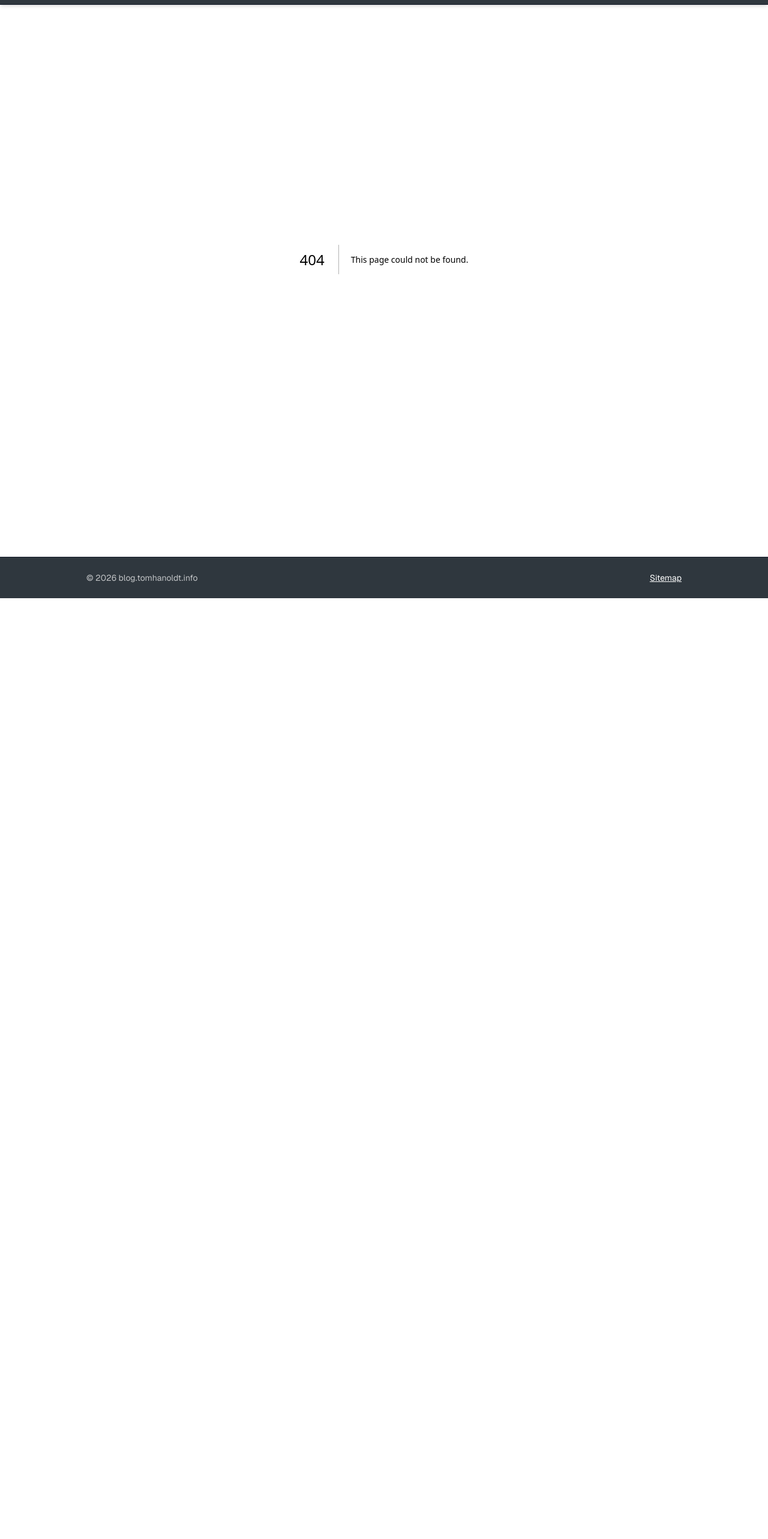
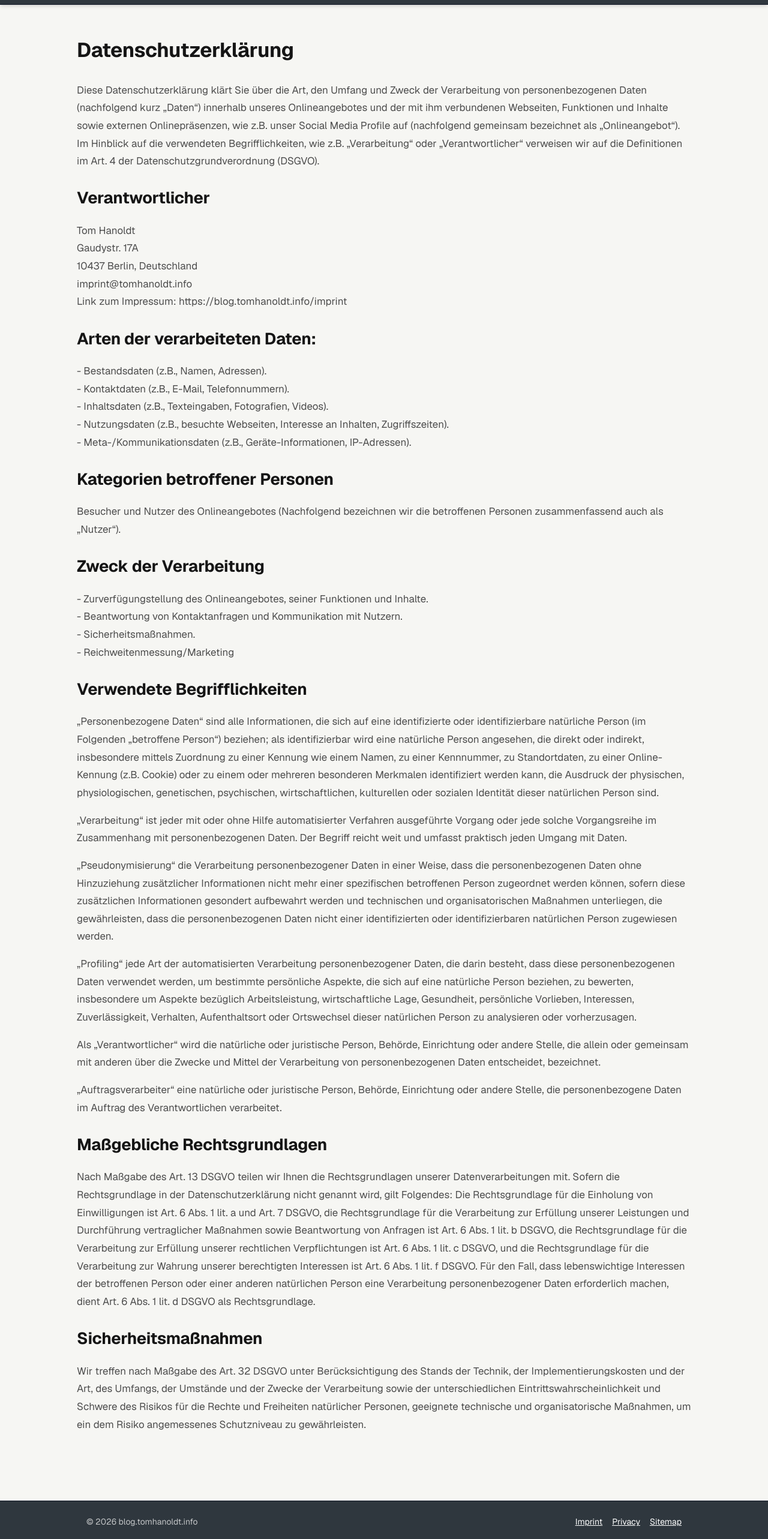
Before and after one commit to tomhanoldt/tomhanoldt.github.io.src, a Next.js app: page /privacy in a window 1280 px wide. Before the commit this address had no page. Shown: the part 41-2606 px from the top of the page at 60% size. Before the commit the page ends 1038 px from the top, so only its background shows below. Built offline with nearby package versions, Linux system fonts and the light colour scheme.

Commit message:
impressum

```diff
--- /dev/null
+++ b/src/app/imprint/page.tsx
@@ -0,0 +1,45 @@
+import Image from 'next/image'
+export default function ImprintPage() {
+  return (
+    <main className='markdown'>
+      <h1>Impressum</h1>
+      <p>
+        Tom Hanoldt
+        <br />
+        Gaudystr. 17A
+        <br />
+        10437 Berlin, Deutschland
+        <br />
+        imprint@tomhanoldt.info
+      </p>
+      <p>
+        Inhaltlich Verantwortlicher gem. §5 TMG und §55 RfStV: Tom Hanoldt,
+        Adresse wie oben
+      </p>
+      <h2>Haftungshinweis:</h2>
+      <p>
+        Die Inhalte dieser Website werden mit größtmöglicher Sorgfalt erstellt.
+        Ich übernehme jedoch keine Gewähr für die Richtigkeit, Vollständigkeit
+        und Aktualität der bereitgestellten Inhalte. Die Nutzung der Inhalte der
+        Website erfolgt auf eigene Gefahr des Nutzers. Mit der reinen Nutzung
+        dieser Website kommt keinerlei Vertragsverhältnis zwischen dem Nutzer
+        und dem Anbieter zustande.
+      </p>
+      <h2>Urheberrechtlicher Hinweis:</h2>
+      <p>
+        Die durch die Seitenbetreiber erstellten Inhalte und Werke auf diesen
+        Seiten unterliegen dem deutschen Urheberrecht. Die Vervielfältigung,
+        Bearbeitung, Verbreitung und jede Art der Verwertung außerhalb der
+        Grenzen des Urheberrechtes bedürfen der schriftlichen Zustimmung des
+        jeweiligen Autors bzw. Erstellers. Downloads und Kopien dieser Seite
+        sind nur für den privaten, nicht kommerziellen Gebrauch gestattet.
+        Soweit die Inhalte auf dieser Seite nicht vom Betreiber erstellt wurden,
+        werden die Urheberrechte Dritter beachtet. Insbesondere werden Inhalte
+        Dritter als solche gekennzeichnet. Sollten Sie trotzdem auf eine
+        Urheberrechtsverletzung aufmerksam werden, bitten wir um einen
+        entsprechenden Hinweis. Bei Bekanntwerden von Rechtsverletzungen werden
+        wir derartige Inhalte umgehend entfernen.
+      </p>
+    </main>
+  )
+}
--- a/src/app/page/[page]/page.tsx
+++ b/src/app/page/[page]/page.tsx
@@ -15,9 +15,10 @@ export async function generateStaticParams() {
 
 export default async function Page({
   params,
-}: { params: { page: string } } | { params: Promise<{ page: string }> }) {
-  const resolvedParams =
-    typeof params.then === 'function' ? await params : params
+}: {
+  params: { page: string } | Promise<{ page: string }>
+}) {
+  const resolvedParams = await Promise.resolve(params)
   const posts = await getAllPosts()
   const pageSize = 20
   const page = parseInt(resolvedParams.page, 10) || 1
--- /dev/null
+++ b/src/app/privacy/page.tsx
@@ -0,0 +1,129 @@
+export default function PrivacyPage() {
+  return (
+    <main className='markdown'>
+      <h1>Datenschutzerklärung</h1>
+      <h2 id='dsg-general-intro'></h2>
+      <p>
+        Diese Datenschutzerklärung klärt Sie über die Art, den Umfang und Zweck
+        der Verarbeitung von personenbezogenen Daten (nachfolgend kurz „Daten“)
+        innerhalb unseres Onlineangebotes und der mit ihm verbundenen Webseiten,
+        Funktionen und Inhalte sowie externen Onlinepräsenzen, wie z.B. unser
+        Social Media Profile auf (nachfolgend gemeinsam bezeichnet als
+        „Onlineangebot“). Im Hinblick auf die verwendeten Begrifflichkeiten, wie
+        z.B. „Verarbeitung“ oder „Verantwortlicher“ verweisen wir auf die
+        Definitionen im Art. 4 der Datenschutzgrundverordnung (DSGVO).
+      </p>
+      <h2 id='dsg-general-controller'>Verantwortlicher</h2>
+      <p>
+        Tom Hanoldt
+        <br />
+        Gaudystr. 17A
+        <br />
+        10437 Berlin, Deutschland
+        <br />
+        imprint@tomhanoldt.info
+        <br />
+        Link zum Impressum: https://blog.tomhanoldt.info/imprint
+      </p>
+      <h2 id='dsg-general-datatype'>Arten der verarbeiteten Daten:</h2>
+      <p>
+        - Bestandsdaten (z.B., Namen, Adressen).
+        <br />- Kontaktdaten (z.B., E-Mail, Telefonnummern).
+        <br />- Inhaltsdaten (z.B., Texteingaben, Fotografien, Videos).
+        <br />- Nutzungsdaten (z.B., besuchte Webseiten, Interesse an Inhalten,
+        Zugriffszeiten).
+        <br />- Meta-/Kommunikationsdaten (z.B., Geräte-Informationen,
+        IP-Adressen).
+      </p>
+      <h2 id='dsg-general-datasubjects'>Kategorien betroffener Personen</h2>
+      <p>
+        Besucher und Nutzer des Onlineangebotes (Nachfolgend bezeichnen wir die
+        betroffenen Personen zusammenfassend auch als „Nutzer“).
+      </p>
+      <h2 id='dsg-general-purpose'>Zweck der Verarbeitung</h2>
+      <p>
+        - Zurverfügungstellung des Onlineangebotes, seiner Funktionen und
+        Inhalte.
+        <br />- Beantwortung von Kontaktanfragen und Kommunikation mit Nutzern.
+        <br />- Sicherheitsmaßnahmen.
+        <br />- Reichweitenmessung/Marketing
+      </p>
+      <h2 id='dsg-general-terms'>Verwendete Begrifflichkeiten</h2>
+      <p>
+        „Personenbezogene Daten“ sind alle Informationen, die sich auf eine
+        identifizierte oder identifizierbare natürliche Person (im Folgenden
+        „betroffene Person“) beziehen; als identifizierbar wird eine natürliche
+        Person angesehen, die direkt oder indirekt, insbesondere mittels
+        Zuordnung zu einer Kennung wie einem Namen, zu einer Kennnummer, zu
+        Standortdaten, zu einer Online-Kennung (z.B. Cookie) oder zu einem oder
+        mehreren besonderen Merkmalen identifiziert werden kann, die Ausdruck
+        der physischen, physiologischen, genetischen, psychischen,
+        wirtschaftlichen, kulturellen oder sozialen Identität dieser natürlichen
+        Person sind.
+      </p>
+      <p>
+        „Verarbeitung“ ist jeder mit oder ohne Hilfe automatisierter Verfahren
+        ausgeführte Vorgang oder jede solche Vorgangsreihe im Zusammenhang mit
+        personenbezogenen Daten. Der Begriff reicht weit und umfasst praktisch
+        jeden Umgang mit Daten.
+      </p>
+      <p>
+        „Pseudonymisierung“ die Verarbeitung personenbezogener Daten in einer
+        Weise, dass die personenbezogenen Daten ohne Hinzuziehung zusätzlicher
+        Informationen nicht mehr einer spezifischen betroffenen Person
+        zugeordnet werden können, sofern diese zusätzlichen Informationen
+        gesondert aufbewahrt werden und technischen und organisatorischen
+        Maßnahmen unterliegen, die gewährleisten, dass die personenbezogenen
+        Daten nicht einer identifizierten oder identifizierbaren natürlichen
+        Person zugewiesen werden.
+      </p>
+      <p>
+        „Profiling“ jede Art der automatisierten Verarbeitung personenbezogener
+        Daten, die darin besteht, dass diese personenbezogenen Daten verwendet
+        werden, um bestimmte persönliche Aspekte, die sich auf eine natürliche
+        Person beziehen, zu bewerten, insbesondere um Aspekte bezüglich
+        Arbeitsleistung, wirtschaftliche Lage, Gesundheit, persönliche
+        Vorlieben, Interessen, Zuverlässigkeit, Verhalten, Aufenthaltsort oder
+        Ortswechsel dieser natürlichen Person zu analysieren oder vorherzusagen.
+      </p>
+      <p>
+        Als „Verantwortlicher“ wird die natürliche oder juristische Person,
+        Behörde, Einrichtung oder andere Stelle, die allein oder gemeinsam mit
+        anderen über die Zwecke und Mittel der Verarbeitung von
+        personenbezogenen Daten entscheidet, bezeichnet.
+      </p>
+      <p>
+        „Auftragsverarbeiter“ eine natürliche oder juristische Person, Behörde,
+        Einrichtung oder andere Stelle, die personenbezogene Daten im Auftrag
+        des Verantwortlichen verarbeitet.
+      </p>
+      <h2 id='dsg-general-legalbasis'>Maßgebliche Rechtsgrundlagen</h2>
+      <p>
+        Nach Maßgabe des Art. 13 DSGVO teilen wir Ihnen die Rechtsgrundlagen
+        unserer Datenverarbeitungen mit. Sofern die Rechtsgrundlage in der
+        Datenschutzerklärung nicht genannt wird, gilt Folgendes: Die
+        Rechtsgrundlage für die Einholung von Einwilligungen ist Art. 6 Abs. 1
+        lit. a und Art. 7 DSGVO, die Rechtsgrundlage für die Verarbeitung zur
+        Erfüllung unserer Leistungen und Durchführung vertraglicher Maßnahmen
+        sowie Beantwortung von Anfragen ist Art. 6 Abs. 1 lit. b DSGVO, die
+        Rechtsgrundlage für die Verarbeitung zur Erfüllung unserer rechtlichen
+        Verpflichtungen ist Art. 6 Abs. 1 lit. c DSGVO, und die Rechtsgrundlage
+        für die Verarbeitung zur Wahrung unserer berechtigten Interessen ist
+        Art. 6 Abs. 1 lit. f DSGVO. Für den Fall, dass lebenswichtige Interessen
+        der betroffenen Person oder einer anderen natürlichen Person eine
+        Verarbeitung personenbezogener Daten erforderlich machen, dient Art. 6
+        Abs. 1 lit. d DSGVO als Rechtsgrundlage.
+      </p>
+      <h2 id='dsg-general-securitymeasures'>Sicherheitsmaßnahmen</h2>
+      <p>
+        Wir treffen nach Maßgabe des Art. 32 DSGVO unter Berücksichtigung des
+        Stands der Technik, der Implementierungskosten und der Art, des Umfangs,
+        der Umstände und der Zwecke der Verarbeitung sowie der unterschiedlichen
+        Eintrittswahrscheinlichkeit und Schwere des Risikos für die Rechte und
+        Freiheiten natürlicher Personen, geeignete technische und
+        organisatorische Maßnahmen, um ein dem Risiko angemessenes Schutzniveau
+        zu gewährleisten.
+      </p>
+    </main>
+  )
+}
--- a/src/app/tag/[tag]/page.tsx
+++ b/src/app/tag/[tag]/page.tsx
@@ -43,20 +43,18 @@ export default async function TagPage({
     <div className='space-y-6'>
       <div className='flex items-center justify-between'>
         <div>
-          <h1 className='text-3xl font-semibold text-[color:var(--foreground)]'>
-            #{tag}
-          </h1>
+          <h1 className='text-3xl font-semibold text-foreground'>#{tag}</h1>
         </div>
         <Link
           href='/'
-          className='text-sm font-semibold text-[color:var(--accent)] hover:underline'
+          className='text-sm font-semibold text-(--accent) hover:underline'
         >
           Back home
         </Link>
       </div>
 
       {filtered.length === 0 ? (
-        <p className='text-[color:var(--muted)]'>No posts use this tag yet.</p>
+        <p className='text-(--muted)'>No posts use this tag yet.</p>
       ) : (
         <>
           <div className='grid gap-6'>
@@ -65,10 +63,9 @@ export default async function TagPage({
             ))}
           </div>
           <Pagination
-            total={filtered.length}
-            page={page}
-            perPage={perPage}
-            baseHref={`/tag/${tag}`}
+            currentPage={page}
+            totalPages={Math.ceil(filtered.length / perPage)}
+            tag={tag}
           />
         </>
       )}
--- a/src/components/Footer.tsx
+++ b/src/components/Footer.tsx
@@ -7,9 +7,17 @@ export function Footer() {
         <span className='opacity-70'>
           &copy; {new Date().getFullYear()} blog.tomhanoldt.info
         </span>
-        <Link href='/sitemap.xml' className='underline hover:text-[#e5e7eb]'>
-          Sitemap
-        </Link>
+        <div className='flex flex-wrap gap-4 items-center'>
+          <Link href='/imprint' className='underline hover:text-[#e5e7eb]'>
+            Imprint
+          </Link>
+          <Link href='/privacy' className='underline hover:text-[#e5e7eb]'>
+            Privacy
+          </Link>
+          <Link href='/sitemap.xml' className='underline hover:text-[#e5e7eb]'>
+            Sitemap
+          </Link>
+        </div>
       </div>
     </footer>
   )
```
